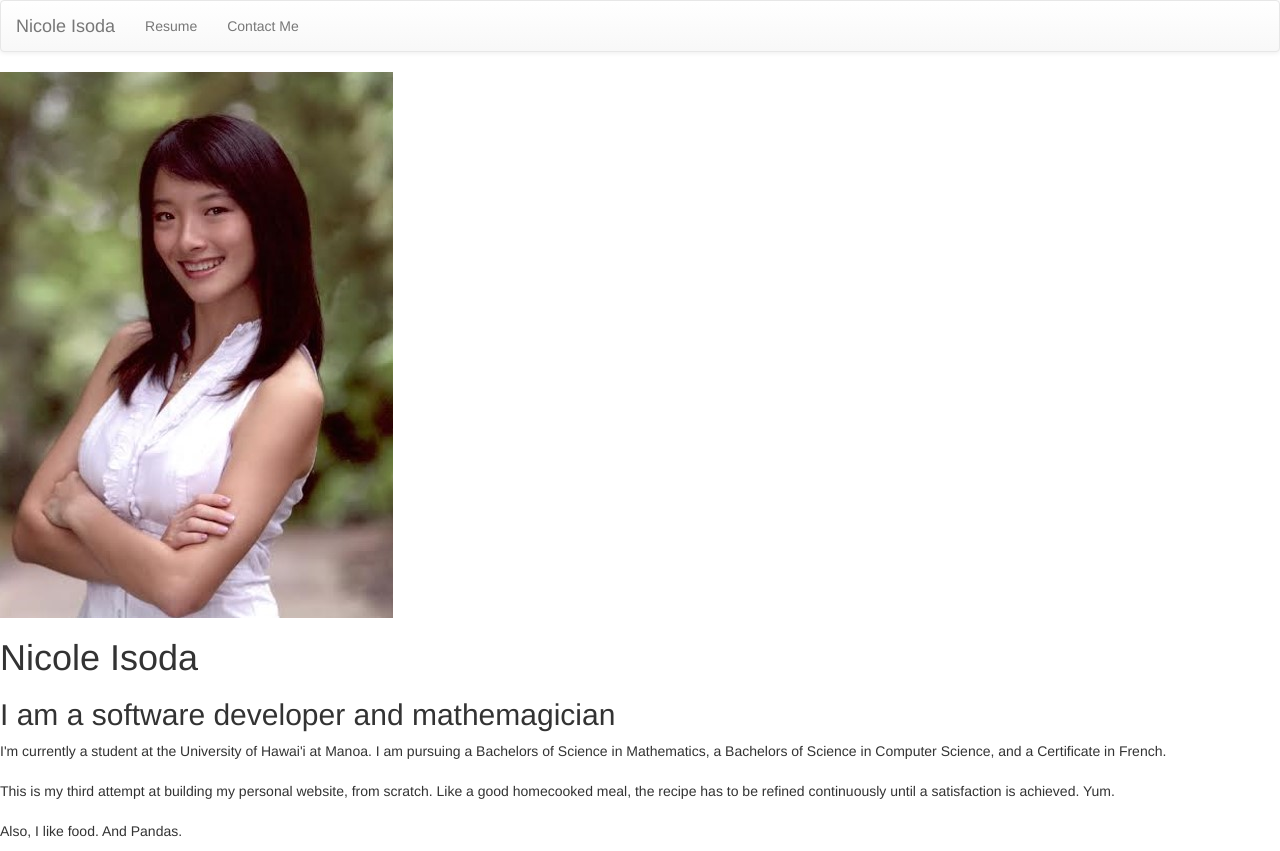
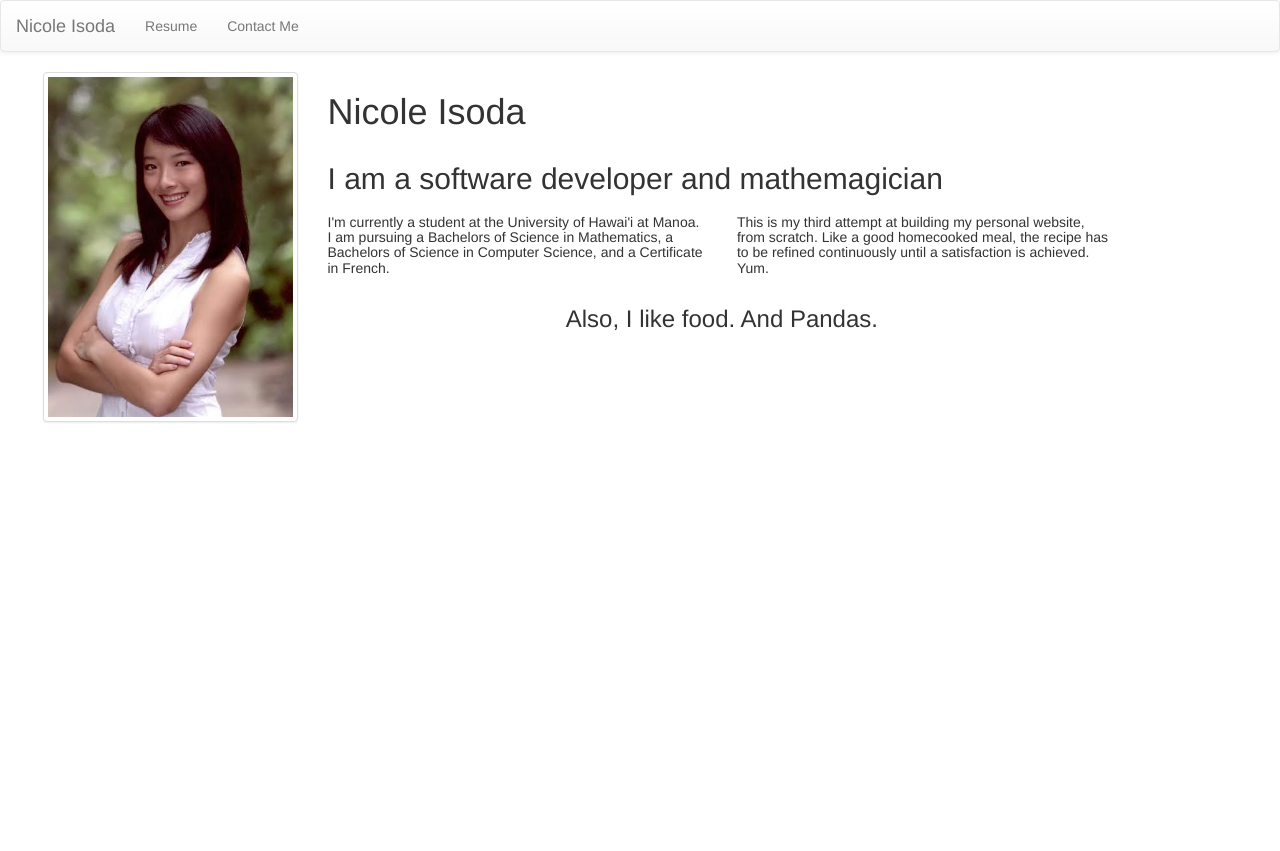
Before and after one commit to nisoda/nisoda.github.io, a plain HTML site: page index.html in a window 1280 px wide. After the commit the page ends 800 px from the top, so only its background shows below. Drawn offline with nearby package versions, Linux system fonts and the light colour scheme.

Commit message:
Use grid for home layout.

```diff
--- a/index.html
+++ b/index.html
@@ -41,23 +41,40 @@
 			</div>
 
 		</nav>
-		<div>
-			<img src="resources/seniorpic.jpg"/>
+		<div class="row">
+			<div class="col-xs-3 pull-left">
+				<img class="thumbnail pull-right" height="350px" src="resources/seniorpic.jpg"/>
+			</div>
+			<div class="col-xs-9">
+				<div class="row">
+					<div class="col-xs-12">
+						<h1>Nicole Isoda</h1>
+					</div>
+				</div>
+				<div class="row">
+					<div class="col-xs-12">
+						<h2>I am a software developer and mathemagician</h2>
+					</div>
+				</div>
+				<div class="row">
+					<div class="col-xs-5">
+						<h5>I'm currently a student at the University of Hawai'i at Manoa.
+							I am pursuing a Bachelors of Science in Mathematics, a Bachelors
+							of Science in Computer Science, and a Certificate in French.</h5>
+					</div>
+					<div class="col-xs-5">
+						<h5>This is my third attempt at building my personal website, from scratch. Like a
+							good homecooked meal, the recipe has to be refined continuously until
+							a satisfaction is achieved. Yum.</h5>
+					</div>
+					<div></div>
+				</div>
+				<div class="row">
+					<div class="col-xs-10">
+						<h3 style="text-align: center">Also, I like food. And Pandas.</h3>
+					</div>
+				</div>
+			</div>
 		</div>
-	    <div>
-    		<h1>Nicole Isoda</h1>
-	    	<h2>I am a software developer and mathemagician</h2>
-			<p>
-				I'm currently a student at the University of Hawai'i at Manoa.
-				I am pursuing a Bachelors of Science in Mathematics, a Bachelors
-				of Science in Computer Science, and a Certificate in French.<br/><br/>
-
-				This is my third attempt at building my personal website, from scratch. Like a
-				good homecooked meal, the recipe has to be refined continuously until
-				a satisfaction is achieved. Yum.<br/><br/>
-
-				Also, I like food. And Pandas.
-			</p>
-	    </div>
 	</body>
 </html>
```
